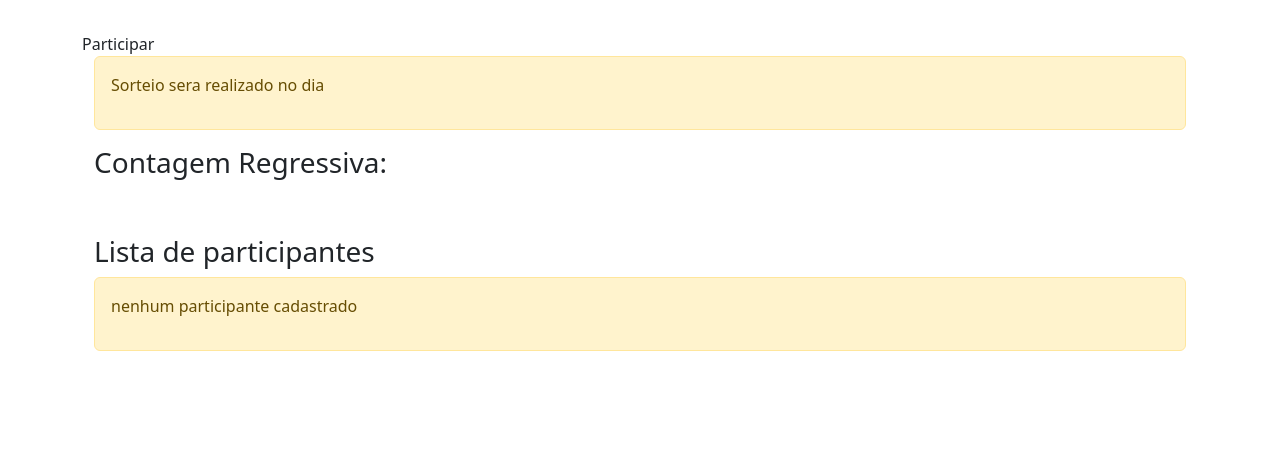
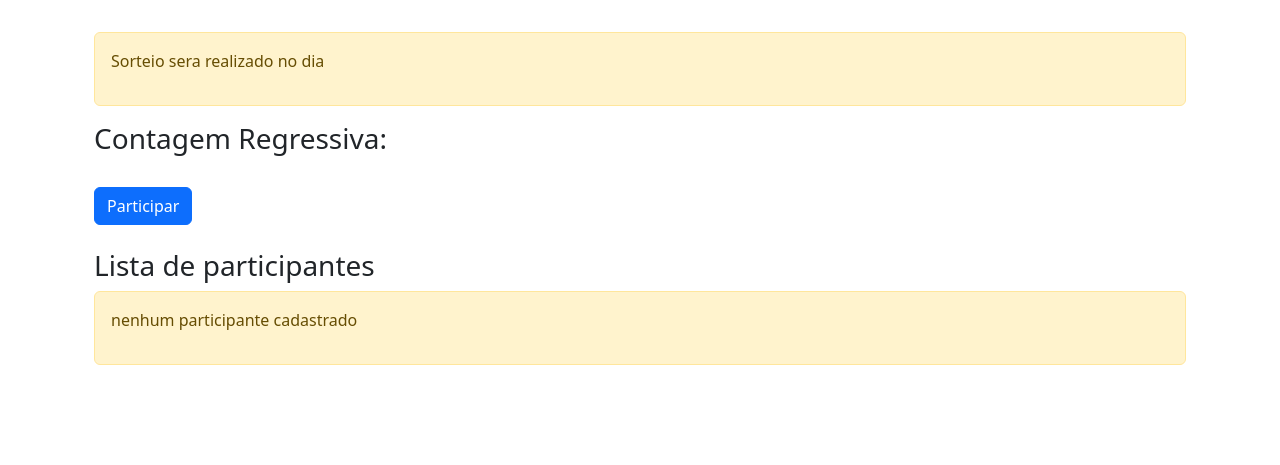
Before and after one commit to paulosergiocf/AmigoSecreto, a Django app: page /sala/1/ in a window 1280 px wide. Shown: the part 79-544 px from the top of the page. Run offline with Django 4.2, Linux system fonts and the light colour scheme; data that the repository does not hold is empty; some libraries are stand-ins or nearby versions.

Commit message:
style: - Ajuste de botão participar

```diff
--- a/templates/sala.html
+++ b/templates/sala.html
@@ -5,7 +5,7 @@
 <div class="page">
   <section id="inicio" class="container inicio">
 
-    <a class="nav-link" href="{% url 'participar' codigo=codigo %}">Participar</a>
+
 
     <div class="container relogio">
       {% for parametro in parametros %}
@@ -24,6 +24,9 @@
       <p><span class="badge bg-info text-dark" >Respeite os valores pré estipulado!!</span> o combinado não sai caro para ninguem.</p>
     </div>
     {% endfor %}
+    <div class="container bt-participar">
+      <a class="btn btn-primary" href="{% url 'participar' codigo=codigo %}">Participar</a>
+    </div>
     <br>
     <div class="container participantes">
       <h3>Lista de participantes</h3>
```
